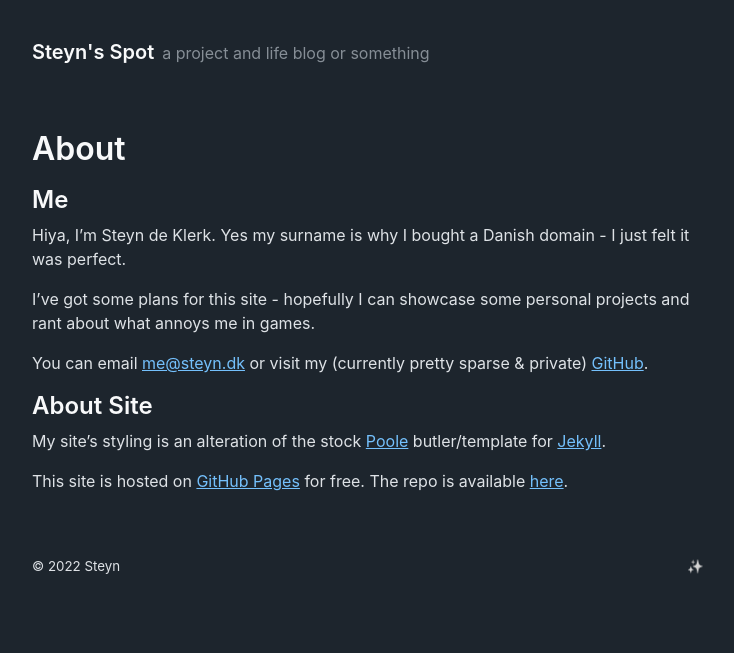
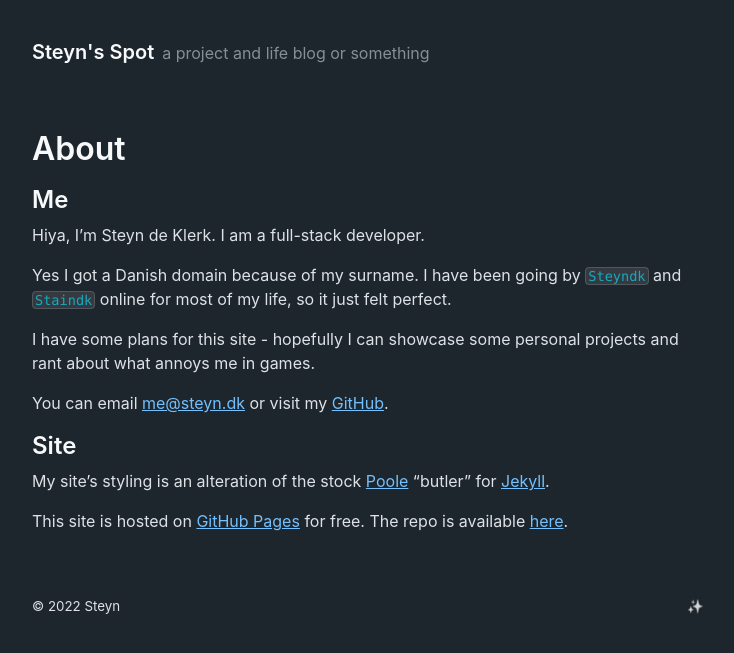
Before and after one commit to Staindk/staindk.github.io, a Jekyll site: the page built from about.md, in a window 1280 px wide. Shown: the top 653 px of the page, without its empty margins (272-1006 px from the left). Built offline with Jekyll 4.4.1, drawn with Linux system fonts in a browser that asks for light colours.

Commit message:
Alter permalinks generating strategy and other small config changes
Main other change is implementing/fixing the `code` CSS to a point where I'm mostly happy with it.

```diff
--- a/_config.yml
+++ b/_config.yml
@@ -6,7 +6,7 @@ tagline: a project and life blog or something
 url: https://www.steyn.dk
 paginate: 1
 baseurl: ""
-permalink: pretty
+permalink: /:title
 
 # Gems
 plugins:
--- a/_layouts/post.html
+++ b/_layouts/post.html
@@ -10,7 +10,9 @@ layout: default
 
 {% if site.related_posts != empty %}
 <aside class="related">
-  <h3>Related posts</h3>
+  <h3>Recent posts</h3>
+  <!-- TODO: rethink and revise this. "recent" probably better than "related"
+             (see here https://jekyllrb.com/docs/variables/#site-variables) -->
   <ul class="related-posts">
     {% for post in site.related_posts limit:3 %}
       <li>
--- a/_sass/_code.scss
+++ b/_sass/_code.scss
@@ -9,7 +9,16 @@ pre {
 }
 
 code {
+  color: var(--code-color);
+  background-color: var(--code-bg);
   font-size: 85%;
+
+  &.highlighter-rouge {
+    padding: 0 2px;
+    border: 1px solid;
+    border-radius: var(--border-radius);
+    border-color: var(--border-color);
+  }
 }
 
 pre {
--- a/_sass/_variables.scss
+++ b/_sass/_variables.scss
@@ -46,8 +46,8 @@
   --border-radius: .25rem;
 
   --code-font: SFMono-Regular, Menlo, Monaco, Consolas, "Liberation Mono", "Courier New", monospace;
-  --code-color: var(--grape);
-  --code-bg: var(--gray-900);
+  --code-color: var(--cyan);
+  --code-bg: var(--gray-800);
 
   --spacer: 1rem;
   --spacer-2: calc(var(--spacer) * 1.5);
--- a/about.md
+++ b/about.md
@@ -5,14 +5,19 @@ title: About
 
 ## Me
 
-Hiya, I'm Steyn de Klerk. Yes my surname is why I bought a Danish domain - I just felt it was perfect.
+Hiya, I'm Steyn de Klerk.
+I am a full-stack developer.
 
-I've got some plans for this site - hopefully I can showcase some personal projects and rant about what annoys me in games.
+Yes I got a Danish domain because of my surname.
+I have been going by `Steyndk` and `Staindk` online for most of my life, so it just felt perfect.
 
-You can email [me@steyn.dk](mailto:me@steyn.dk) or visit my (currently pretty sparse & private) [GitHub](https://github.com/Staindk).
+I have some plans for this site - hopefully I can showcase some personal projects and rant about what annoys me in games.
 
-## About Site
+You can email [me@steyn.dk](mailto:me@steyn.dk) or visit my [GitHub](https://github.com/Staindk).
 
-My site's styling is an alteration of the stock [Poole](https://getpoole.com/) butler/template for [Jekyll](https://jekyllrb.com).
+## Site
 
-This site is hosted on [GitHub Pages](https://pages.github.com) for free. The repo is available [here](https://github.com/Staindk/staindk.github.io).
+My site's styling is an alteration of the stock [Poole](https://getpoole.com/) "butler" for [Jekyll](https://jekyllrb.com).
+
+This site is hosted on [GitHub Pages](https://pages.github.com) for free.
+The repo is available [here](https://github.com/Staindk/staindk.github.io).
```
Also changed, not shown: _drafts/2022-08-14-cloudy-kvass.md (added, +10 -0 lines).
